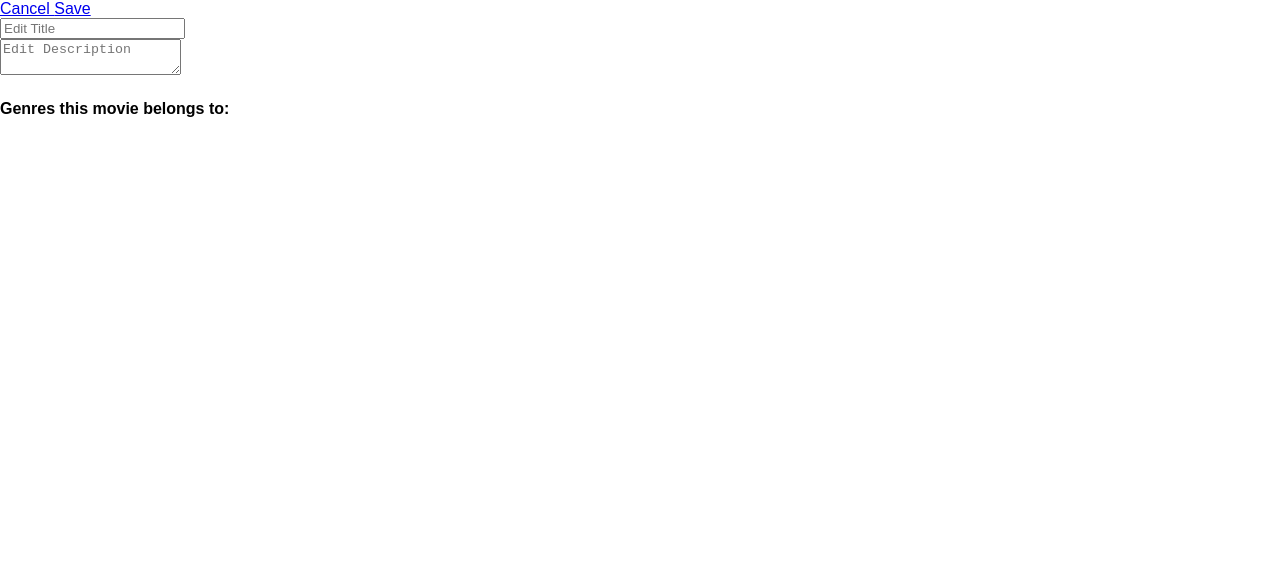
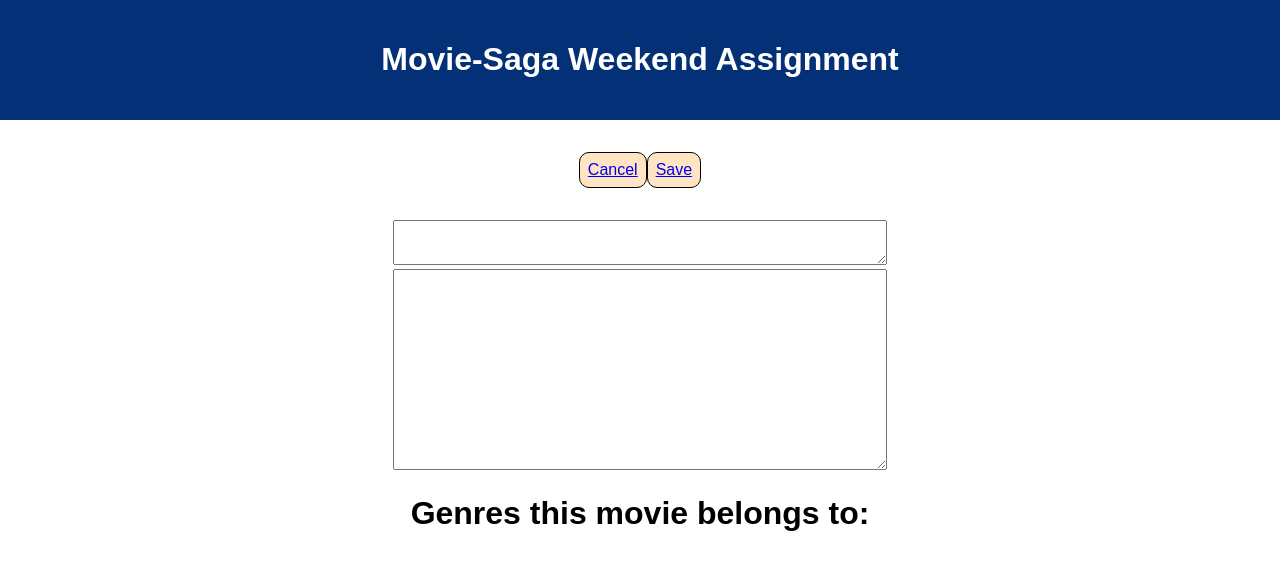
Before and after one commit to peterdemaio/movie-sagas, a React app: page /#/edit in a window 1280 px wide. Built offline with nearby package versions, Linux system fonts and the light colour scheme.

Commit message:
added css styling

```diff
--- a/package.json
+++ b/package.json
@@ -9,6 +9,7 @@
     "body-parser": "^1.19.0",
     "express": "^4.17.1",
     "pg": "^7.11.0",
+    "prop-types": "^15.7.2",
     "react": "^16.8.6",
     "react-dom": "^16.8.6",
     "react-redux": "^5.1.1",
--- a/src/components/App/App.css
+++ b/src/components/App/App.css
@@ -3,11 +3,12 @@
 }
 
 
-.App-header {
-  background-color: #222;
-  height: 150px;
+.header {
+  background-color: #033076;
+  min-height: 70px;
   padding: 20px;
   color: white;
+  text-align: center;
 }
 
 .App-title {
@@ -38,7 +39,64 @@
 
 .DescriptionBox {
   padding: 10px;
-  margin-left: 5em;
-  margin-right: 5em
+  margin-left: 10em;
+  margin-right: 10em;
+  text-align: center;
+}
 
+.editPage {
+  text-align: center
 }
+
+.genresUL {
+  list-style-type: none;
+  text-align: center;
+}
+
+.genresLI {
+  text-align: center;
+  font-size: 2.5em;
+}
+
+.editUL{
+  display: inline-flex;
+  text-align: center;
+  list-style-type: none;
+  padding: 1em
+}
+.center {
+  text-align: center;
+}
+
+.editLI{
+  padding: .5em;
+  border: solid 1px;
+  border-radius: 10px;
+  background-color: bisque;
+}
+.cancelButton {
+  padding: .5em;
+  border: solid 1px;
+  border-radius: 10px;
+  background-color: bisque;
+}
+
+.cancelButton:hover {
+  background-color: red;
+}
+
+.editLI:hover {
+  background-color: dodgerblue;
+}
+
+.editTitle {
+  height: 2em;
+  width: 25em;
+  font-size: 1.5em;
+}
+
+.textArea {
+  height: 10em;
+  width: 25em;
+  font-size: 1.5em;
+}
--- a/src/components/App/App.js
+++ b/src/components/App/App.js
@@ -11,6 +11,9 @@ class App extends Component {
   render() {
     return (
       <Router>
+        <header className="header">
+          <h1>Movie-Saga Weekend Assignment</h1>
+        </header>
           <div>
             <Route exact path="/" component={Movies}  />
             <Route exact path="/details" component={Details} />
--- a/src/components/Details/Details.jsx
+++ b/src/components/Details/Details.jsx
@@ -10,13 +10,17 @@ class Details extends Component {
 
         return (
             <Router>
-                <Link to="/"> Back to List </Link>
-                <Link to="/edit"> Edit </Link>
-                <div>
+                <div className="center">
+                    <ul className="editUL">
+                        <li className="cancelButton"><Link to="/"> Back to List </Link></li>
+                        <li className="editLI"><Link to="/edit"> Edit </Link></li>
+                    </ul>
+                </div>
+                <div className="DescriptionBox">
                     <Route exact path="/" component={Movies} />
                     <Route exact path="/edit" component={Edit} />
                     <h1>{this.props.reduxStore.details.title}</h1>
-                    <p>{this.props.reduxStore.details.description}</p>
+                    <p><i>{this.props.reduxStore.details.description}</i></p>
                 </div>
             </Router>
         )
--- a/src/components/Edit/Edit.jsx
+++ b/src/components/Edit/Edit.jsx
@@ -2,6 +2,7 @@ import React, { Component } from 'react';
 import { connect } from 'react-redux';
 import { HashRouter as Router, Route, Link } from 'react-router-dom';
 import Details from '../Details/Details'
+
 
 
 class Edit extends Component {
@@ -26,42 +27,41 @@ class Edit extends Component {
             type: 'EDIT_MOVIE',
             payload: this.state
         })
-        // this.goBack()
     }
-    // goBack = () => {
-    //     this.props.dispatch({
-    //         type: 'MOVIE_DETAILS_EDITED',
-    //         payload: this.state
-    //     })
-    //     this.props.history.push('/details')
-    // }
+
 
     render() {
         return (
             <Router>
-                <Link to="/details"> Cancel </Link>
-                <Link onClick={this.sendDetails} to="/details"> Save </Link>
-                <div>
+                <div className="center">
+                    <ul className="editUL">
+                      <li className="cancelButton"> <Link to="/details"> Cancel </Link></li>
+                       <li className="editLI"> <Link onClick={this.sendDetails} to="/details"> Save </Link> </li>
+                    </ul>
+                </div>
+                <div className="editPage">
                     <Route exact path="/details" component={Details} />
                     <div>
-                <input
-                placeholder="Edit Title"
+                        <textarea
+                            className="editTitle"
+                            // placeholder={this.props.reduxStore.details.title}
                             onChange={(event) => this.setDetails(event, 'title')}>
-                </input>
+                        {this.props.reduxStore.details.title}</textarea>
                         <br></br>
-                <textarea
-                placeholder="Edit Description"
+                        <textarea className="textArea"
+                            // value={this.props.reduxStore.details.description}
+                            // placeholder={this.props.reduxStore.details.description}
                             onChange={(event) => this.setDetails(event, 'description')}
-                ></textarea>
+                        >{this.props.reduxStore.details.description}</textarea>
                     </div>
-                <h4>Genres this movie belongs to:</h4>
-                <ul>
+                    <h1>Genres this movie belongs to:</h1>
+                    <ul className="genresUL">
                         {this.props.reduxStore.genres.map(genre =>
-                    <li key={genre.name}>{genre.name}</li>
+                            <li className="genresLI" key={genre.name}>{genre.name}</li>
                         )}
                     </ul>
                 </div>
-            </Router>
+            </Router >
         )
 
     }
@@ -71,4 +71,5 @@ const mapReduxStateToProps = (reduxStore) => ({
     reduxStore
 })
 
-export default connect(mapReduxStateToProps)(Edit);
+
+export default (connect(mapReduxStateToProps)(Edit));
```
Also changed, not shown: src/components/Movies/Movies.jsx (+1 -6 lines). Lines whose indentation alone changed are shown as unchanged.
